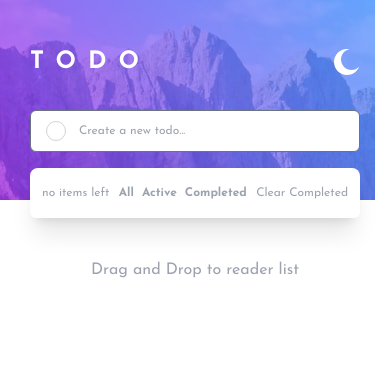
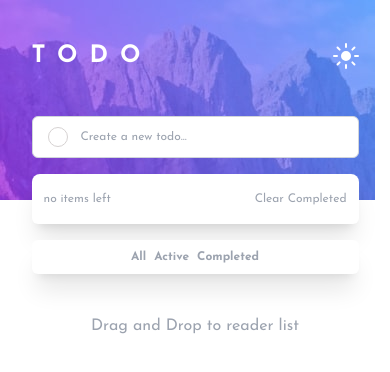
Before and after one commit to Th3-attacker/Todo-app, a plain HTML site: page index.html in a window 390 px wide. Drawn offline with nearby package versions, Linux system fonts and the light colour scheme.

Commit message:
fix: :construction: bg images fixed

```diff
--- a/index.html
+++ b/index.html
@@ -15,14 +15,11 @@
     <script src="https://cdn.jsdelivr.net/npm/sortablejs@1.14.0/Sortable.min.js"></script>
   </head>
   <body class="font-josefin w-full h-screen">
-    <div
-      id="contain"
-      class="w-full h-screen sm:max-h-[150px] lg:max-h-[280px] p-[30px] lg:p-[70px] bg-[url('./public/images/bg-mobile-light.jpg')] md:bg-[url('./public/images/bg-desktop-light.jpg')] bg-no-repeat"
-    >
-      <!-- navbar -->
+   <div id="contain" class="min-w-min md:max-h-[230px] lg:max-h-[330px] ms:max-h-[200px] object-contain bg-no-repeat ms:bg-[url('/public/images/bg-desktop-light.jpg')] bg-[url('/public/images/bg-mobile-light.jpg')] mx-auto p-6 lg:p-12">
+    <div  class="w-[327px] lg:w-[540px] md:pt-8 mx-auto">
       <nav
         id="navbar"
-        class="w-full flex justify-between items-center mx-auto pt-4 lg:w-[550px]"
+        class="w-full flex justify-between items-center mx-auto pt-4"
       >
         <span
           class="text-2xl lg:text-5xl font-semibold tracking-[12px] lg:tracking-[16px] text-white"
@@ -30,46 +27,24 @@
         >
         <div id="themeBtn" class="cursor-pointer">
           <!-- Your SVG elements for theme here -->
-          <svg
-            xmlns="http://www.w3.org/2000/svg"
-            width="26"
-            height="26"
-            id="moonIcon"
-            class="hidden"
-            viewBox="0 0 26 26"
-          >
-            <path
-              fill="#FFF"
-              fill-rule="evenodd"
-              d="M13 21a1 1 0 011 1v3a1 1 0 11-2 0v-3a1 1 0 011-1zm-5.657-2.343a1 1 0 010 1.414l-2.121 2.121a1 1 0 01-1.414-1.414l2.12-2.121a1 1 0 011.415 0zm12.728 0l2.121 2.121a1 1 0 01-1.414 1.414l-2.121-2.12a1 1 0 011.414-1.415zM13 8a5 5 0 110 10 5 5 0 010-10zm12 4a1 1 0 110 2h-3a1 1 0 110-2h3zM4 12a1 1 0 110 2H1a1 1 0 110-2h3zm18.192-8.192a1 1 0 010 1.414l-2.12 2.121a1 1 0 01-1.415-1.414l2.121-2.121a1 1 0 011.414 0zm-16.97 0l2.121 2.12A1 1 0 015.93 7.344L3.808 5.222a1 1 0 011.414-1.414zM13 0a1 1 0 011 1v3a1 1 0 11-2 0V1a1 1 0 011-1z"
-            />
-          </svg>
-          <svg
-            xmlns="http://www.w3.org/2000/svg"
-            width="26"
-            height="26"
-            id="sunIcon"
-            class="block text-current"
-            viewBox="0 0 26 26"
-          >
-            <path
-              fill="#FFF"
-              fill-rule="evenodd"
-              d="M13 0c.81 0 1.603.074 2.373.216C10.593 1.199 7 5.43 7 10.5 7 16.299 11.701 21 17.5 21c2.996 0 5.7-1.255 7.613-3.268C23.22 22.572 18.51 26 13 26 5.82 26 0 20.18 0 13S5.82 0 13 0z"
-            />
-          </svg>
+          <button class="hidden" id="moonIcon">
+            <img src="./public/images/icon-moon.svg" alt="" />
+          </button>
+          <button class="block text-current" id="sunIcon">
+            <img src="./public/images/icon-sun.svg" alt="" />
+          </button>
         </div>
       </nav>
 
       <!-- main section -->
-      <main class="w-full lg:w-[550px] mx-auto">
+      <main class="mt-3">
         <!-- form input -->
         <form id="todoForm" class="relative pt-8 pb-4 items-center flex">
           <!-- Your input and label elements here -->
           <input
             type="text"
             id="inputForm"
-            class="w-full lg:h-[55px] rounded-md p-2 pl-12 text-[12px] lg:text-[14px] focus:outline-none focus:ring-2 focus:ring-blue-500"
+            class="w-full lg:h-[55px] border-gray-300 rounded-md p-2 pl-12 text-[12px] lg:text-[14px] focus:outline-none focus:ring-2 focus:ring-blue-500"
             placeholder="Create a new todo..."
           />
 
@@ -78,14 +53,14 @@
             class="absolute inset-y-0 left-0 flex justify-center items-center pt-4 px-4"
           >
             <div
-              class="w-5 h-5 rounded-full relative border border-[#d6d2d2] cursor-pointer"
+              class="w-5 h-5 rounded-full relative border border-[#d6d2d2]"
             ></div>
           </label>
         </form>
 
         <!-- list of items -->
         <section
-          class="w-full lg:mt-4 shadow-xl rounded-b-md rounded-lg bg-white text-gray-600"
+          class="w-full lg:mt-4 shadow-xl rounded-b-md rounded-lg bg-white text-gray-600 mb-4"
           id="itemsList"
         >
           <ul
@@ -99,7 +74,7 @@
           >
             <span id="itemCount">no items left</span>
             <div
-              class="flex space-x-2 justify-between font-semibold text-[12px]"
+              class="lg:flex space-x-2 justify-between font-semibold text-[12px] hidden"
             >
               <p class="hover:text-gray-900 cursor-pointer active" id="allId">
                 All
@@ -116,6 +91,18 @@
             </p>
           </div>
         </section>
+
+        <div id="isMobileFooter"
+          class="flex space-x-2 items-center justify-center font-semibold text-gray-400 shadow-xl text-[12px] bg-white rounded-md p-2 lg:hidden"
+        >
+          <p class="hover:text-gray-900 cursor-pointer active" id="allIdMb">
+            All
+          </p>
+          <p class="hover:text-gray-900 cursor-pointer" id="activeIdMb">Active</p>
+          <p class="hover:text-gray-900 cursor-pointer" id="completedIdMb">
+            Completed
+          </p>
+        </div>
       </main>
 
       <div
@@ -125,7 +112,7 @@
       </div>
       <!-- Additional sections, divs, and scripts -->
     </div>
-
+  </div>
     <!-- JavaScript -->
     <script src="./js/index.js" defer></script>
     <script src="./js/addTask.js" defer></script>
```
Also changed, not shown: js/index.js (+5 -2 lines), tailwind.config.js (+17 -8 lines).
